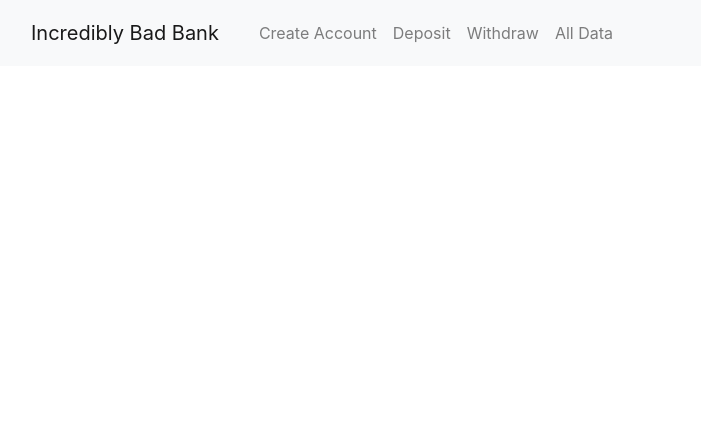
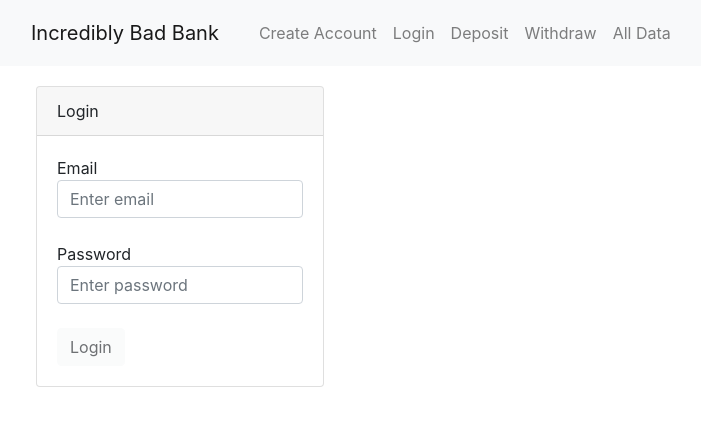
Before and after one commit to jessica-medley/banking-application, a React (Create React App) app: page /Login in a window 1280 px wide. Shown: the top 426 px of the page, without its empty margins (54-755 px from the left). Built offline with nearby package versions, Linux system fonts and the light colour scheme.

Commit message:
Adding express server and login.js

```diff
--- a/package.json
+++ b/package.json
@@ -6,6 +6,8 @@
     "@testing-library/jest-dom": "^5.16.4",
     "@testing-library/react": "^13.1.1",
     "@testing-library/user-event": "^13.5.0",
+    "cors": "^2.8.5",
+    "express": "^4.18.1",
     "react": "^18.0.0",
     "react-bootstrap": "^2.3.0",
     "react-dom": "^18.0.0",
--- a/src/App.js
+++ b/src/App.js
@@ -5,6 +5,7 @@ import UserContext from "./components/app-context";
 import "./App.css";
 import Home from "./components/home.js";
 import CreateAccount from "./components/createaccount.js";
+import Login from "./components/login.js"
 import Deposit from "./components/deposit.js";
 import Withdraw from "./components/withdraw.js";
 import AllData from "./components/alldata.js";
@@ -24,6 +25,7 @@ export default function App() {
             <Route path="/" exact element={<Home />} />
             <Route path="/index.html" element={<Home />} />
             <Route path="/CreateAccount/" element={<CreateAccount />} />
+            <Route path="/Login/" element={<Login />} />
             <Route path="/deposit/" element={<Deposit />} />
             <Route path="/withdraw/" element={<Withdraw />} />
             <Route path="/alldata/" element={<AllData />} />
--- a/src/components/createaccount.js
+++ b/src/components/createaccount.js
@@ -89,12 +89,11 @@ export default function CreateAccount() {
                 />
                 <br />
                 <button
-                  disabled={name || email || password ? false : true}
+                  disabled={!name || !email || !password}
                   type="submit"
                   className="btn btn-light"
                   onClick={() => handleCreate({ users, setUsers })}
                 >
-                  {" "}
                   Create Account
                 </button>
               </>
--- a/src/components/login.js
+++ b/src/components/login.js
@@ -1,3 +1,101 @@
+import React from "react";
+import Card from "./card";
+import AppContext from "./app-context";
+
 export default function Login() {
-  return <h1>Login</h1>;
+  const [show, setShow] = React.useState(true);
+  // const [status, setStatus] = React.useState("");
+  const [email, setEmail] = React.useState("");
+  const [password, setPassword] = React.useState("");
+
+  // function validate(field, label) {
+    // if (!field) {
+    //   setStatus(alert("Error: Please enter " + label));
+    //   setTimeout(() => setStatus(""), 3000);
+    //   return false;
+    // }
+    // return true;
+  // }
+  // function passwordLength(password) {
+    // if (password.length >= 8) {
+    //   return true;
+    // } else {
+    //   return false;
+    // }
+  // }
+  function handleLogin({ users, setUsers }) {
+    // console.log(email, password);
+    // if (!validate(email, "email")) return;
+    // if (!validate(password, "password")) return;
+    // if (!passwordLength(password)) {
+    //   alert("Password must be at least 8 characters long");
+    //   return;
+    // }
+    // setUsers(users);
+    // setShow(false);
+  }
+
+  function clearForm() {
+    setEmail("");
+    setPassword("");
+    setShow(true);
+  }
+  return (
+    <AppContext.Consumer>
+      {({ users, setUsers }) => (
+        <Card
+          txtcolor="black"
+          header="Login"
+          // status={status}
+          body={
+            show ? (
+              <>
+                Email
+                <br />
+                <input
+                  type="input"
+                  className="form-control"
+                  id="email"
+                  placeholder="Enter email"
+                  value={email}
+                  onChange={(e) => setEmail(e.currentTarget.value)}
+                />
+                <br />
+                Password
+                <br />
+                <input
+                  type="password"
+                  className="form-control"
+                  id="password"
+                  placeholder="Enter password"
+                  value={password}
+                  onChange={(e) => setPassword(e.currentTarget.value)}
+                />
+                <br />
+                <button
+                  disabled={!email || !password}
+                  type="submit"
+                  className="btn btn-light"
+                  onClick={() => handleLogin({ users, setUsers })}
+                >
+                  Login
+                </button>
+              </>
+            ) : (
+              <>
+                <h5>Success</h5>
+                {/* <button
+                  type="submit"
+                  className="btn btn-light"
+                  onClick={clearForm}
+                >
+                  Add another account
+                </button> */}
+              </>
+            )
+          }
+        />
+      )}
+    </AppContext.Consumer>
+  );
 }
--- a/src/components/navbar.js
+++ b/src/components/navbar.js
@@ -21,6 +21,15 @@ export default function NavBar() {
                 title="Create your account here"
               >
                 Create Account
+              </NavLink>
+              <NavLink
+                className={({ isActive }) =>
+                  isActive ? "active nav-link" : "nav-link"
+                }
+                to="/Login/"
+                title="Login to your account here"
+              >
+                Login
               </NavLink>
               <NavLink
                 className={({ isActive }) =>
```
Also changed, not shown: index.js (added, +37 -0 lines), 1 other file (tests, documents, lock files or other folders).
